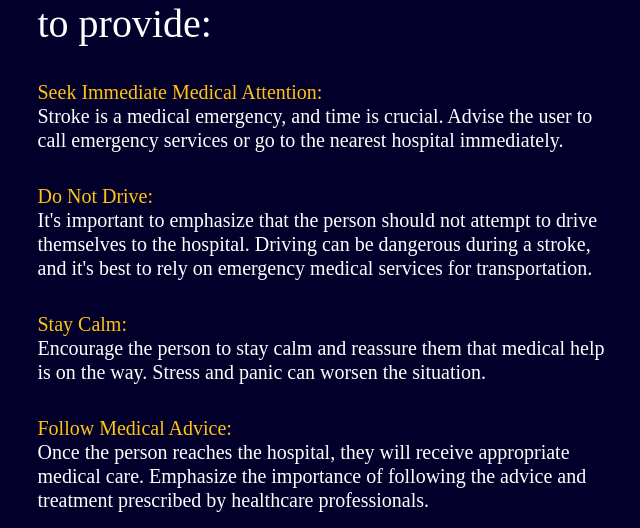
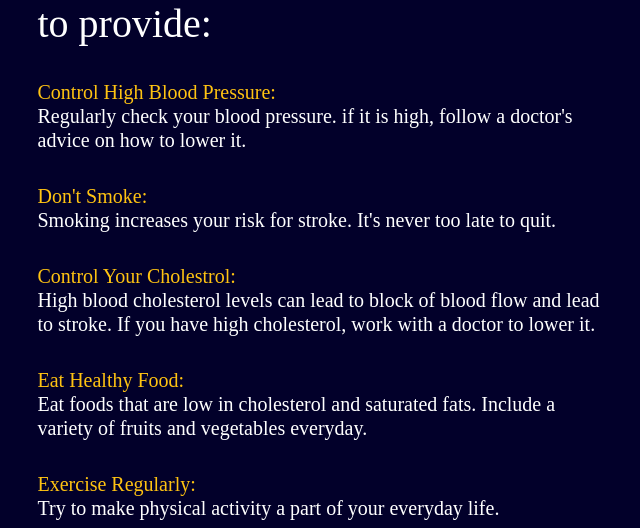
Before and after one commit to mahesh027/Brain-Stroke-prediction-model-using-ml, a Flask app: template templates/stroke.html in a window 1280 px wide. Shown: the part 367-895 px from the top of the page, without its empty margins (13-653 px from the left). Run offline with Flask 3, Linux system fonts and the light colour scheme; the template is opened without the code that fills it, so the values that code supplies are empty; some libraries are stand-ins or nearby versions.

Commit message:
html file updated

```diff
--- a/templates/stroke.html
+++ b/templates/stroke.html
@@ -35,13 +35,14 @@
         <div class="col-md-6">
             <h1> Here are some general suggestions to provide:</h1>  <br>
 
-             <h5><div class="w">Seek Immediate Medical Attention:</div> Stroke is a medical emergency, and time is crucial. Advise the user to call emergency services or go to the nearest hospital immediately.</h5>  <br>
+             <h5><div class="w">Control High Blood Pressure:</div>Regularly check your blood pressure. if it is high, follow a doctor's advice on how to lower it.</h5>  <br>
 
-              <h5><div class="w">Do Not Drive:</div>It's important to emphasize that the person should not attempt to drive themselves to the hospital. Driving can be dangerous during a stroke, and it's best to rely on emergency medical services for transportation.</h5> <br>
+              <h5><div class="w">Don't Smoke:</div>Smoking increases your risk for stroke. It's never too late to quit.</h5> <br>
 
-             <h5> <div class="w">Stay Calm:</div> Encourage the person to stay calm and reassure them that medical help is on the way. Stress and panic can worsen the situation.</h5> <br>
+             <h5> <div class="w">Control Your Cholestrol:</div> High blood cholesterol levels can lead to block of blood flow and lead to stroke. If you have high cholesterol, work with a doctor to lower it.</h5> <br>
 
-             <h5> <div class="w">Follow Medical Advice:</div> Once the person reaches the hospital, they will receive appropriate medical care. Emphasize the importance of following the advice and treatment prescribed by healthcare professionals.</h5>
+             <h5> <div class="w">Eat Healthy Food:</div>Eat foods that are low in cholesterol and saturated fats. Include a variety of fruits and vegetables everyday.</h5><br>
+             <h5> <div class="w">Exercise Regularly:</div>Try to make physical activity a part of your everyday life.</h5>
       </div>
 
 
```
